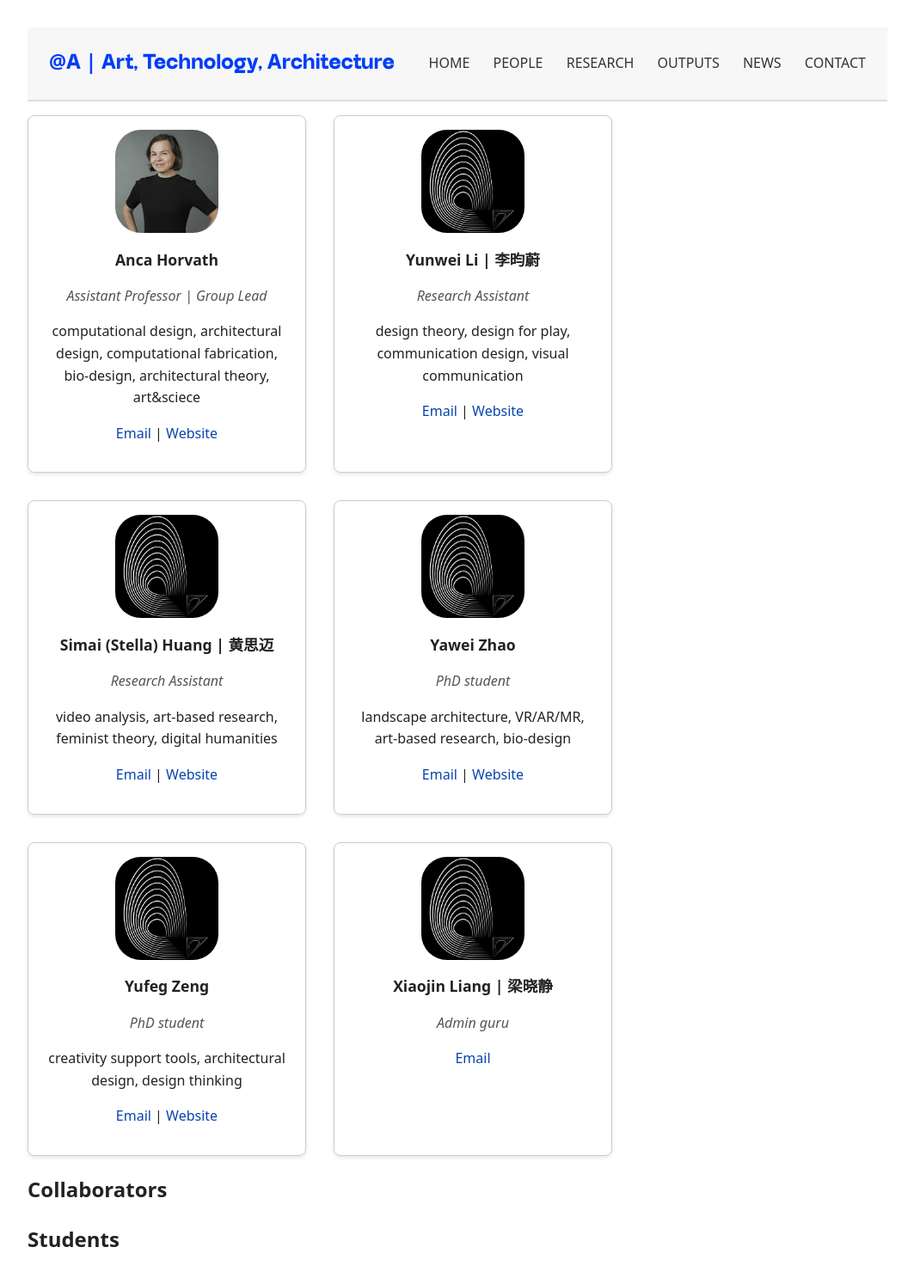
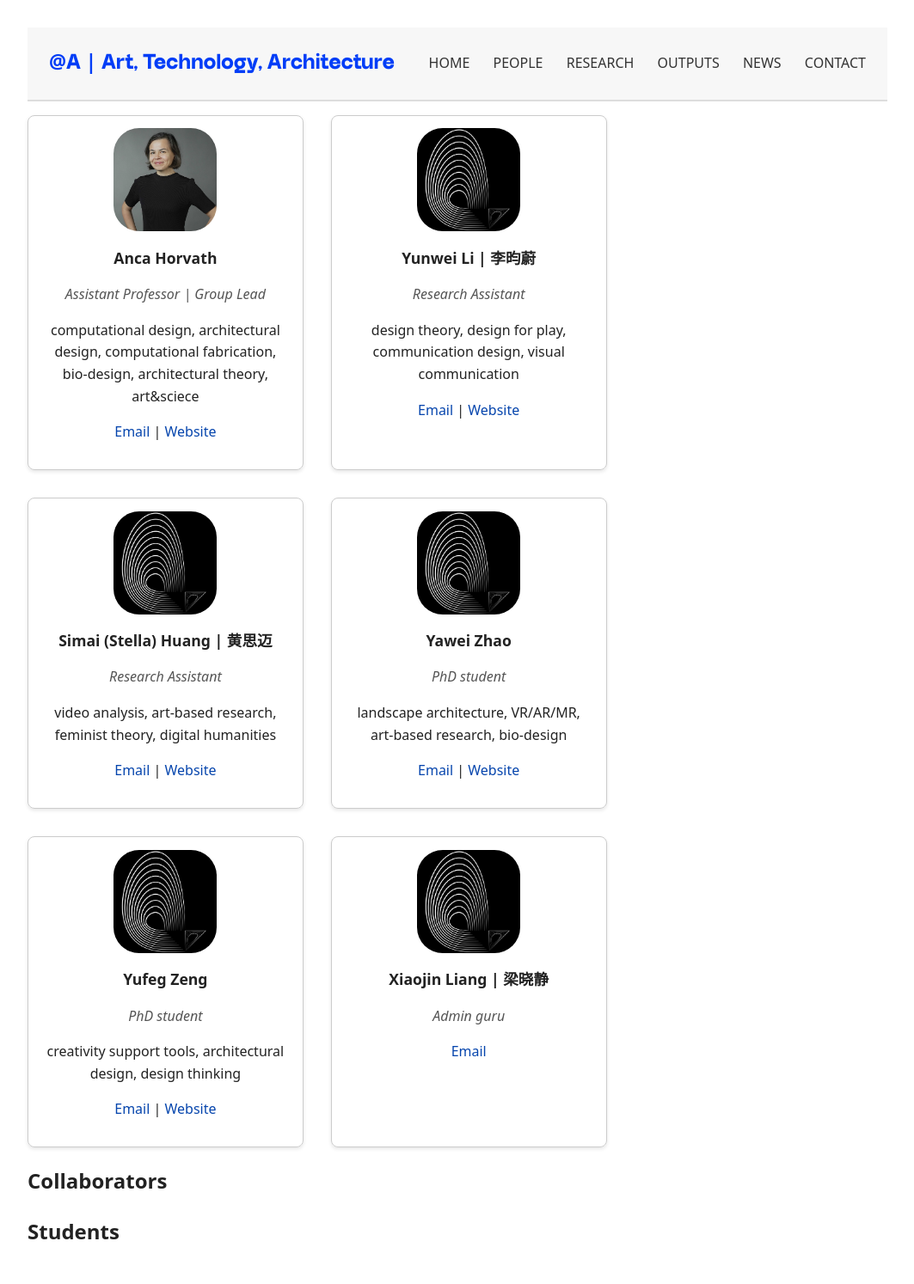
Before and after one commit to anqua/at-a, a Jekyll site: the page built from people.md, in a window 1280 px wide. Shown: the whole page at 86% size, without its empty margins (108-1171 px from the left). Built offline with Jekyll 4.4.1, drawn with Linux system fonts in a browser that asks for light colours; some web fonts are replaced.

Commit message:
Update style.css

```diff
--- a/assets/css/style.css
+++ b/assets/css/style.css
@@ -155,7 +155,7 @@ h1 {
 
 .person-card {
   border: 1px solid #ccc;
-  padding: 1em;
+  padding: 0.9em;
   flex: 0 1 290px;
   text-align: center;
   border-radius: 8px;
```
